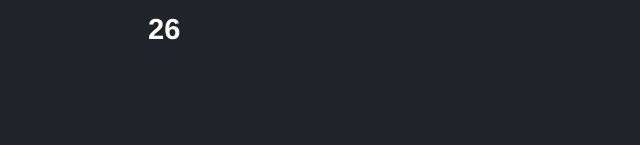
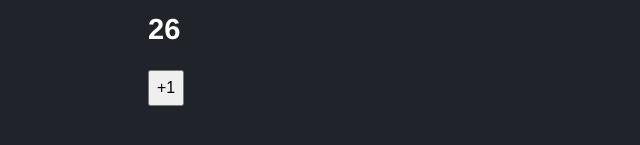
Before and after one commit to fersanti2896/04-curso-react-primeros-pasos, a React (Vite) app: page / in a window 1280 px wide. Shown: the part 231-376 px from the top of the page, without its empty margins (0-640 px from the left). Built offline with nearby package versions, Linux system fonts and the light colour scheme.

Commit message:
Usando hook useState en CounterApp.jsx

```diff
--- a/src/CounterApp.jsx
+++ b/src/CounterApp.jsx
@@ -1,12 +1,21 @@
-import PropTypes from 'prop-types';
+import { useState } from 'react';
+import PropTypes, { func } from 'prop-types';
 
 export const CounterApp = ({ value }) => {
-  return (
-    <>
-        <h1>CounterApp</h1>
-        <h2>{ value }</h2>
-    </>
-  );
+    const [ counter, setCounter ] = useState( value );
+
+    const handleAdd = () => {
+        setCounter( counter + 1 );
+    };
+
+    return (
+        <>
+            <h1>CounterApp</h1>
+            <h2> { counter } </h2>
+
+            <button onClick={ handleAdd }> +1 </button>
+        </>
+    );
 }
 
 CounterApp.propTypes = {
--- a/src/style.css
+++ b/src/style.css
@@ -6,3 +6,8 @@ html, body {
     font-size: 1.1rem;
     padding: 70px;
 }
+
+button {
+    font-size: 0.9rem;
+    padding: 7px;
+}
```
